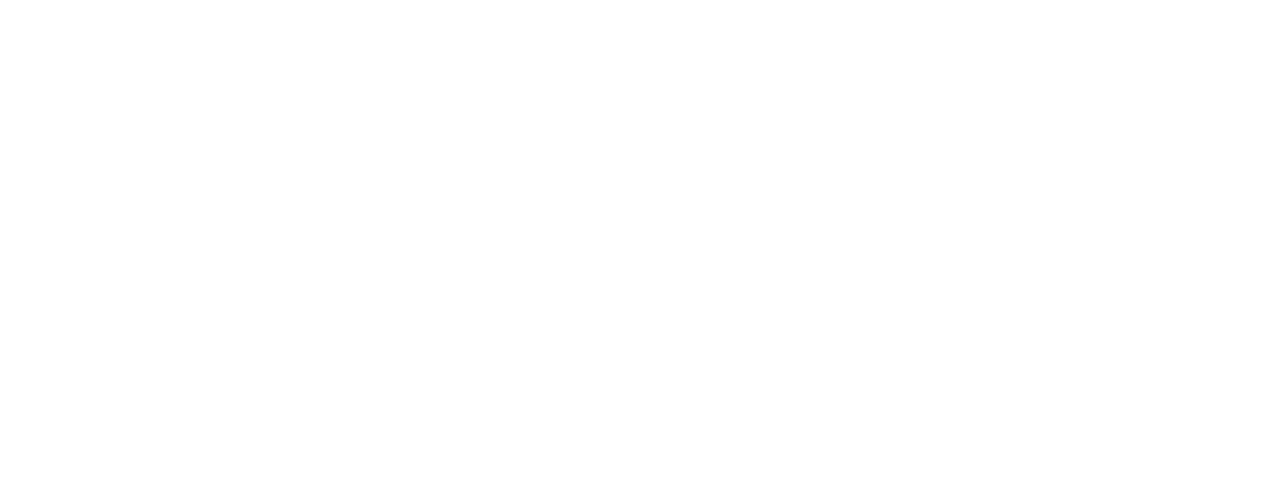
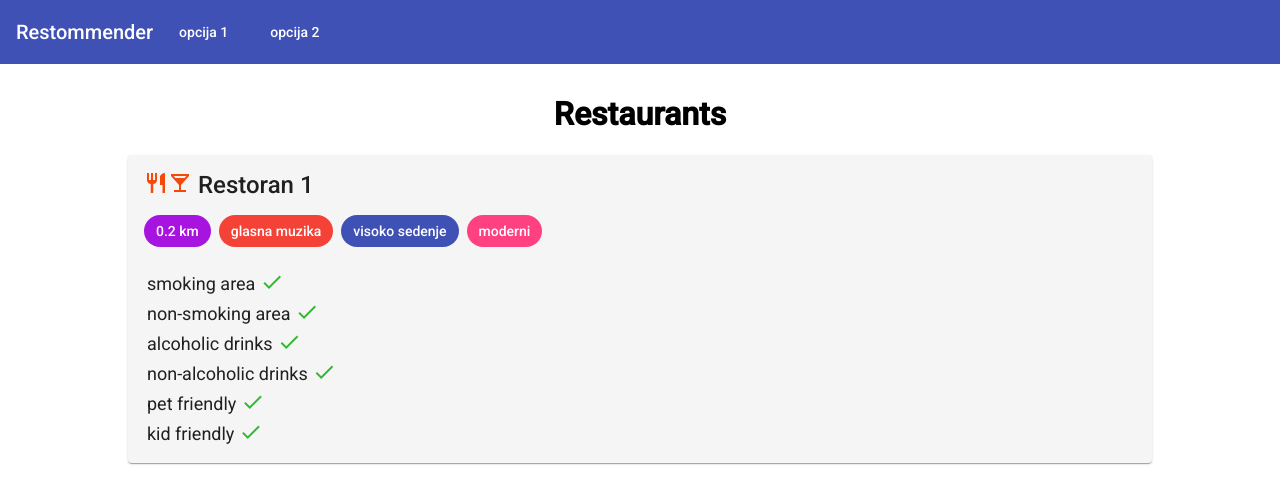
Before and after one commit to Veljkic98/Restommender, an Angular app in the folder frontend/: page /dashboard in a window 1280 px wide. Before the commit this address led to /. Shown: the top 504 px of the page. Built offline with nearby package versions, Linux system fonts and the light colour scheme.

Commit message:
dodat prikaz restorana

```diff
--- a/frontend/src/app/app-routing.module.ts
+++ b/frontend/src/app/app-routing.module.ts
@@ -1,5 +1,6 @@
 import { NgModule } from '@angular/core';
 import { Routes, RouterModule } from '@angular/router';
+import { DashboardComponent } from './componenents/dashboard/dashboard.component';
 import { HomePageComponent } from './componenents/home-page/home-page.component';
 
 const routes: Routes = [
@@ -12,6 +13,10 @@
       //   component: LoginComponent,
       //   canActivate: [LoginGuard]
       // },
+      {
+        path: 'dashboard',
+        component: DashboardComponent
+      }
     ]
   }
 ];
--- /dev/null
+++ b/frontend/src/app/componenents/dashboard/dashboard.component.css
@@ -0,0 +1,26 @@
+.center {
+  width: 80%;
+  margin: 0 auto;
+  padding-top: 10px;
+  padding-bottom: 50px;
+  min-width: 500px;
+}
+table {
+  width: 100%;
+}
+h1{
+  text-align: center;
+}
+
+.attr {
+  font-size: large;
+  padding: 3px;
+}
+
+mat-icon {
+  color: rgb(48, 184, 48);
+  vertical-align: bottom;
+}
+mat-card {
+  background-color: whitesmoke;
+}
--- /dev/null
+++ b/frontend/src/app/componenents/dashboard/dashboard.component.html
@@ -0,0 +1,51 @@
+<div class="center">
+  <h1> Restaurants </h1>
+
+  <mat-card>
+    <mat-card-title>
+      <mat-icon style="color:rgb(245, 73, 10);vertical-align: top;">restaurant</mat-icon>
+      <mat-icon style="color:rgb(245, 73, 10);vertical-align: top;">local_bar</mat-icon>
+      Restoran 1
+    </mat-card-title>
+    <mat-card-subtitle></mat-card-subtitle>
+    <mat-card-content>
+      <div style="padding-bottom: 20px;">
+        <mat-chip-list aria-label="Fish selection" >
+          <!-- lccation -->
+          <mat-chip style="background-color: rgb(167, 20, 224)" selected>0.2 km </mat-chip>
+          <!-- music -->
+          <mat-chip color="warn" selected>glasna muzika</mat-chip>
+          <!-- accomodation -->
+          <mat-chip color="primary" selected>visoko sedenje</mat-chip>
+          <!-- type -->
+          <mat-chip color="accent" selected>moderni</mat-chip>
+        </mat-chip-list>
+      </div>
+
+      <!-- smoking area -->
+      <div class="attr">
+        smoking area  <mat-icon>done</mat-icon>
+      </div>
+      <!-- non-smoking area -->
+      <div class="attr">
+        non-smoking area  <mat-icon>done</mat-icon>
+      </div>
+      <!-- alcoholic drinks -->
+      <div class="attr">
+        alcoholic drinks  <mat-icon>done</mat-icon>
+      </div>
+      <!-- non-alcoholic drinks -->
+      <div class="attr">
+        non-alcoholic drinks  <mat-icon>done</mat-icon>
+      </div>
+      <!-- pet friendly -->
+      <div class="attr">
+        pet friendly  <mat-icon>done</mat-icon>
+      </div>
+      <!-- kid friendly -->
+      <div class="attr">
+        kid friendly  <mat-icon>done</mat-icon>
+      </div>
+    </mat-card-content>
+  </mat-card>
+</div>
--- /dev/null
+++ b/frontend/src/app/componenents/dashboard/dashboard.component.ts
@@ -0,0 +1,15 @@
+import { Component, OnInit } from '@angular/core';
+
+@Component({
+  selector: 'app-dashboard',
+  templateUrl: './dashboard.component.html',
+  styleUrls: ['./dashboard.component.css']
+})
+export class DashboardComponent implements OnInit {
+
+  constructor() { }
+
+  ngOnInit(): void {
+  }
+
+}
--- a/frontend/src/app/componenents/material.module.ts
+++ b/frontend/src/app/componenents/material.module.ts
@@ -17,11 +17,14 @@
 import { MatNativeDateModule } from '@angular/material/core';
 import { MatCheckboxModule } from '@angular/material/checkbox';
 import { MatDialogModule } from '@angular/material/dialog';
+import { DashboardComponent } from './dashboard/dashboard.component';
+import {MatChipsModule} from '@angular/material/chips';
 
 @NgModule({
     declarations: [
         ToolbarComponent,
         HomePageComponent,
+        DashboardComponent,
     ],
     imports: [
         CommonModule,
@@ -40,7 +43,8 @@
         MatDatepickerModule,
         MatNativeDateModule,
         MatCheckboxModule,
-        MatDialogModule
+        MatDialogModule,
+        MatChipsModule
     ],
     providers: [
         MatDatepickerModule,
--- a/frontend/src/app/componenents/toolbar/toolbar.component.html
+++ b/frontend/src/app/componenents/toolbar/toolbar.component.html
@@ -1,9 +1,8 @@
 <mat-toolbar color="primary">
     <mat-toolbar-row>
         <a href="/"> <span> Restommender </span> </a>
-        <button mat-button routerLink="/">opcija 1</button>
+        <button mat-button routerLink="/dashboard">opcija 1</button>
         <button mat-button routerLink="/">opcija 2</button>
-        <button mat-button routerLink="/bolnica/dashboard">Bolnica</button>
 
         <span class="menu-spacer"></span>
 
```
Also changed, not shown: 1 other file (tests, documents, lock files or other folders).
